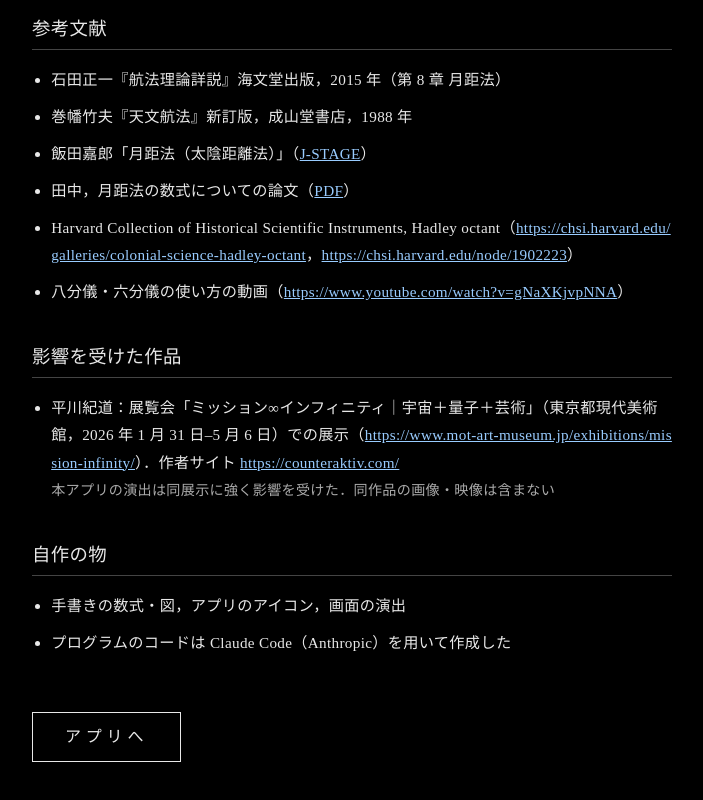
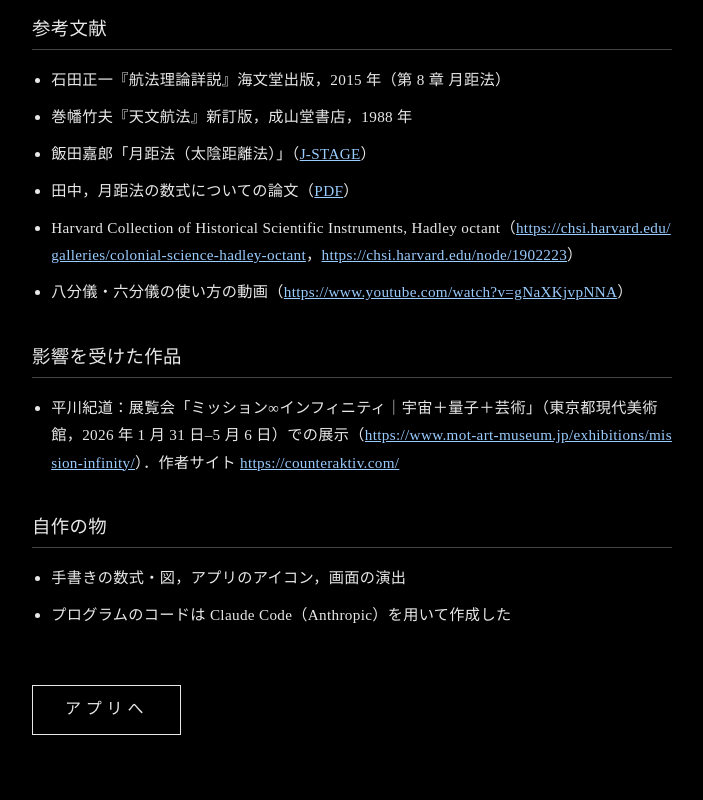
Before and after one commit to kyoto-shirayui/renko-eyes, a plain HTML site: page docs/credits.html in a window 1280 px wide. Shown: the part 1045-1845 px from the top of the page, without its empty margins (288-991 px from the left). Drawn offline with Linux system fonts and the light colour scheme.

Commit message:
renko-eyes: 出典の影響を受けた作品から説明の 1 行を外す

```diff
--- a/docs/credits.html
+++ b/docs/credits.html
@@ -59,8 +59,7 @@
 
     <h2>影響を受けた作品</h2>
     <ul>
-      <li>平川紀道：展覧会「ミッション∞インフィニティ｜宇宙＋量子＋芸術」（東京都現代美術館，2026 年 1 月 31 日–5 月 6 日）での展示（<a href="https://www.mot-art-museum.jp/exhibitions/mission-infinity/">https://www.mot-art-museum.jp/exhibitions/mission-infinity/</a>）．作者サイト <a href="https://counteraktiv.com/">https://counteraktiv.com/</a><br />
-        <span class="sub">本アプリの演出は同展示に強く影響を受けた．同作品の画像・映像は含まない</span></li>
+      <li>平川紀道：展覧会「ミッション∞インフィニティ｜宇宙＋量子＋芸術」（東京都現代美術館，2026 年 1 月 31 日–5 月 6 日）での展示（<a href="https://www.mot-art-museum.jp/exhibitions/mission-infinity/">https://www.mot-art-museum.jp/exhibitions/mission-infinity/</a>）．作者サイト <a href="https://counteraktiv.com/">https://counteraktiv.com/</a></li>
     </ul>
 
     <h2>自作の物</h2>
--- a/docs/sw.js
+++ b/docs/sw.js
@@ -1,4 +1,4 @@
-const VERSION = "fc324bb71727";
+const VERSION = "9e6376cff19a";
 const FILES = [
   "./",
   "./LICENSES.txt",
```
